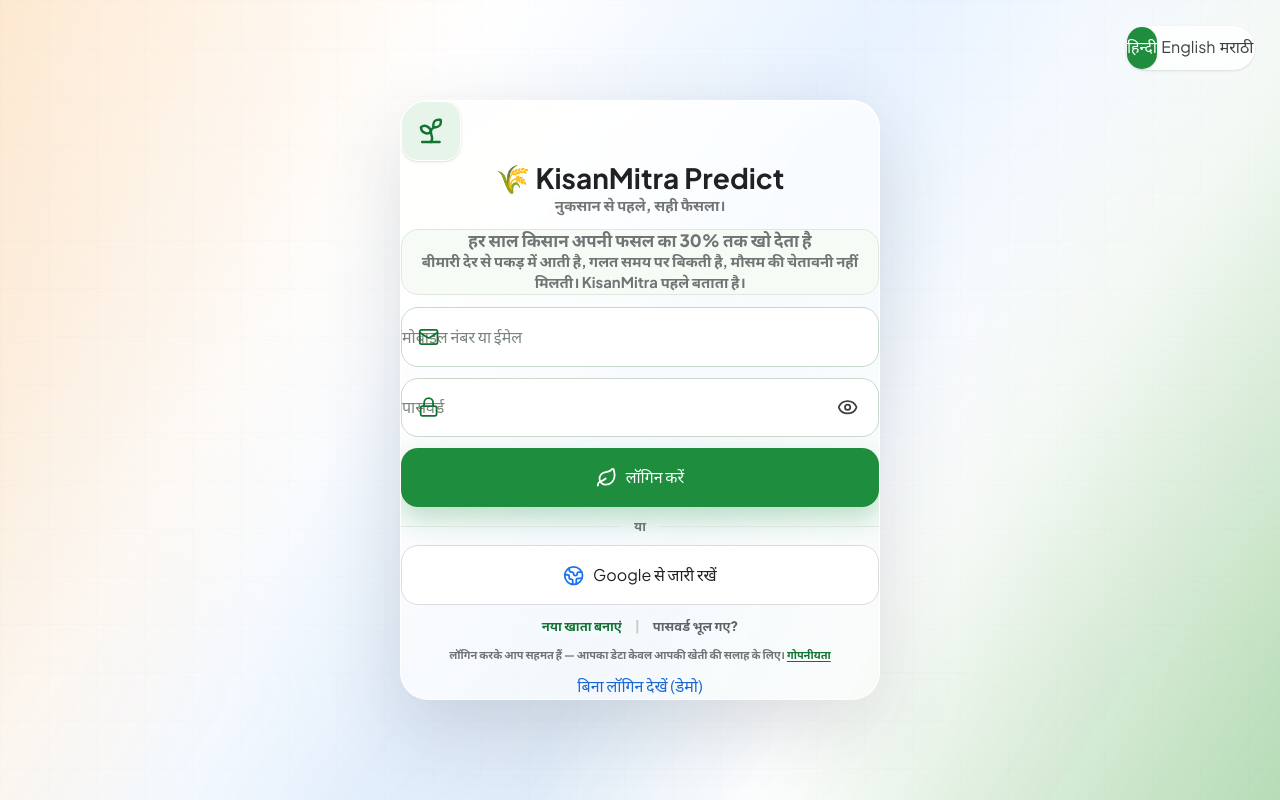
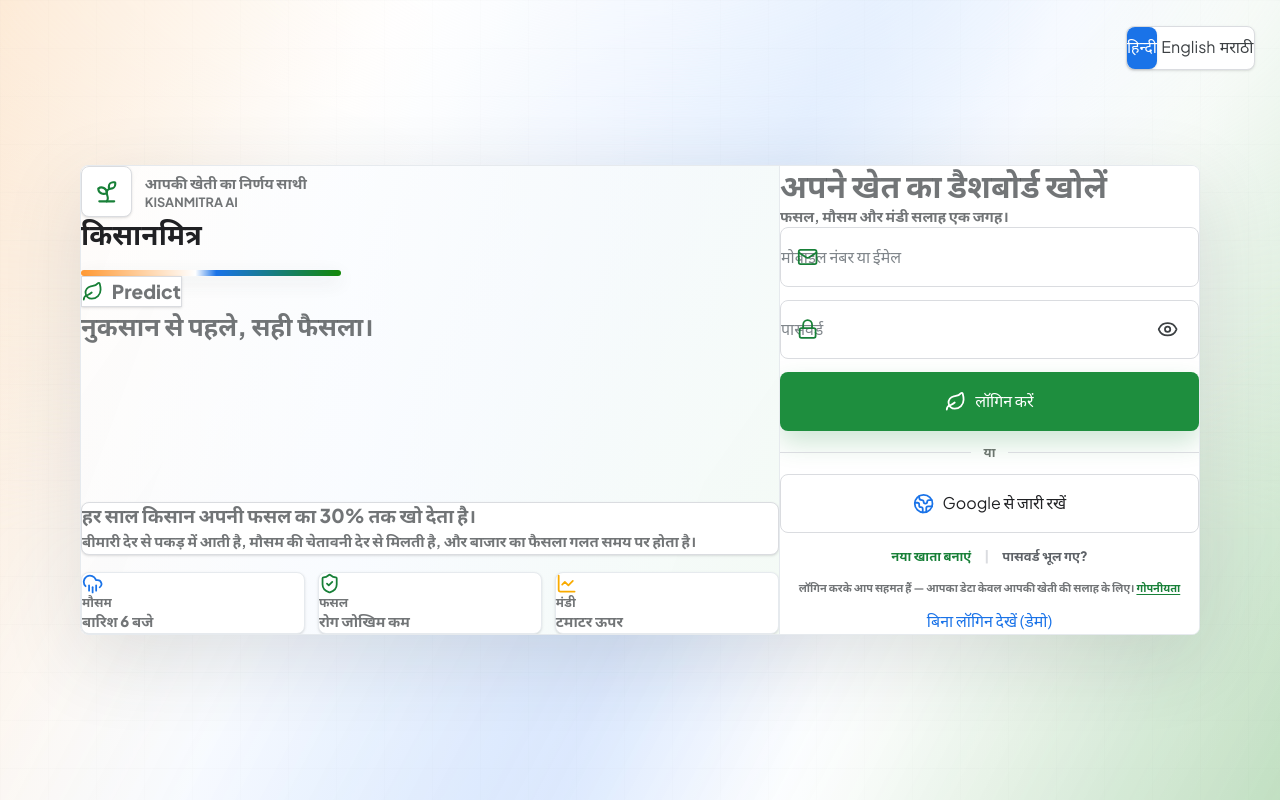
Before and after one commit to ashu27198mastud-design/AIFarming, a Next.js app: page / in a window 1280 px wide. Built offline with nearby package versions, Linux system fonts and the light colour scheme.

Commit message:
Polish localized login experience

```diff
--- a/src/app/liquid-glass.css
+++ b/src/app/liquid-glass.css
@@ -659,3 +659,139 @@ body {
 .clean-details:not([open]) > summary {
   min-height: 64px !important;
 }
+
+/* Login page professional Google-style refresh. */
+.auth-page {
+  background:
+    linear-gradient(110deg, rgba(255, 153, 51, 0.13), rgba(255, 255, 255, 0.94) 30%, rgba(232, 240, 254, 0.9) 54%, rgba(255, 255, 255, 0.92) 68%, rgba(19, 136, 8, 0.13)),
+    linear-gradient(180deg, #fbfdff 0%, #f8fafc 100%) !important;
+}
+
+.auth-page::before {
+  background:
+    linear-gradient(118deg, rgba(255, 153, 51, 0.16), rgba(255, 255, 255, 0) 28%, rgba(26, 115, 232, 0.08) 52%, rgba(255, 255, 255, 0) 70%, rgba(19, 136, 8, 0.16)),
+    radial-gradient(90% 70% at 50% 0%, rgba(255, 255, 255, 0.9), rgba(255, 255, 255, 0.2) 62%, transparent) !important;
+  filter: blur(18px) saturate(112%) !important;
+}
+
+.auth-stage {
+  position: relative;
+  z-index: 1;
+  border-radius: 8px;
+  background:
+    linear-gradient(110deg, rgba(255, 255, 255, 0.96), rgba(248, 251, 255, 0.92) 48%, rgba(255, 255, 255, 0.96)),
+    linear-gradient(118deg, rgba(255, 153, 51, 0.045), rgba(26, 115, 232, 0.04) 50%, rgba(19, 136, 8, 0.045)) !important;
+}
+
+.auth-hero-panel {
+  background:
+    linear-gradient(125deg, rgba(255, 255, 255, 0.72), rgba(248, 251, 255, 0.82) 54%, rgba(246, 252, 247, 0.86)),
+    linear-gradient(90deg, rgba(255, 153, 51, 0.08), rgba(255, 255, 255, 0) 38%, rgba(19, 136, 8, 0.07)) !important;
+}
+
+.auth-login-panel.auth-card {
+  border-radius: 0 !important;
+  background: #fff !important;
+  box-shadow: none !important;
+}
+
+.auth-language-switch,
+.auth-language-switch button,
+.auth-mark,
+.auth-problem-card,
+.auth-signal,
+.auth-field input,
+.auth-field button,
+.auth-login-panel form > button,
+.auth-login-panel form > p {
+  border-radius: 8px !important;
+}
+
+.auth-language-switch button[aria-pressed='true'] {
+  background: #1a73e8 !important;
+}
+
+.auth-wordmark,
+.auth-login-panel h1,
+.auth-login-panel p,
+.auth-login-panel button,
+.auth-login-panel input {
+  letter-spacing: 0 !important;
+}
+
+.auth-wordmark {
+  text-wrap: balance;
+}
+
+.auth-wordmark::after {
+  display: block;
+  width: min(260px, 72%);
+  height: 6px;
+  margin-top: 18px;
+  border-radius: 999px;
+  background: linear-gradient(90deg, #ff9933 0%, #fff 44%, #1a73e8 52%, #138808 100%);
+  box-shadow: 0 6px 18px rgba(60, 64, 67, 0.12);
+  content: '';
+}
+
+.auth-signal {
+  border-color: #e6eaee !important;
+}
+
+.auth-signal-blue svg {
+  color: #1a73e8;
+}
+
+.auth-signal-green svg {
+  color: #188038;
+}
+
+.auth-signal-amber svg {
+  color: #f9ab00;
+}
+
+.auth-field input {
+  box-shadow: inset 0 1px 0 rgba(255, 255, 255, 0.9);
+}
+
+.auth-field input:focus {
+  box-shadow: 0 0 0 4px rgba(232, 240, 254, 0.95), inset 0 1px 0 rgba(255, 255, 255, 0.9) !important;
+}
+
+.auth-login-panel form > button[type='submit'] {
+  background: #1e8e3e !important;
+}
+
+.auth-login-panel form > button[type='submit']:hover {
+  background: #188038 !important;
+}
+
+@media (max-width: 767px) {
+  .auth-page {
+    align-items: center !important;
+    padding-top: 76px !important;
+  }
+
+  .auth-stage {
+    width: min(100%, 460px);
+    max-height: calc(100svh - 96px) !important;
+  }
+
+  .auth-login-panel.auth-card {
+    overflow-y: auto;
+  }
+}
+
+@media (max-height: 740px) {
+  .auth-login-panel {
+    padding: 16px !important;
+  }
+
+  .auth-login-panel header {
+    margin-bottom: 12px !important;
+  }
+
+  .auth-login-panel form {
+    gap: 8px !important;
+  }
+}
--- a/src/app/page.tsx
+++ b/src/app/page.tsx
@@ -2,8 +2,8 @@
 
 import Link from 'next/link';
 import { useRouter } from 'next/navigation';
-import { Eye, EyeOff, Globe2, Leaf, Lock, Mail, Sprout } from 'lucide-react';
-import { FormEvent, useEffect, useMemo, useState } from 'react';
+import { CloudRain, Eye, EyeOff, Globe2, Leaf, LineChart, Lock, Mail, ShieldCheck, Sprout } from 'lucide-react';
+import { FormEvent, useEffect, useState } from 'react';
 import { LANGUAGES, TRANSLATIONS, type LanguageCode } from '@/lib/i18n';
 import { buildSupabaseGoogleOAuthUrl } from '@/lib/supabase-auth';
 import {
@@ -19,8 +19,14 @@ const LANGUAGE_STORAGE_KEY = 'km-lang';
 
 type LoginCopy = {
   appName: string;
+  productName: string;
+  productSuffix: string;
+  eyebrow: string;
   tagline: string;
-  problem: string;
+  problemLead: string;
+  problemDetail: string;
+  signInTitle: string;
+  signInSubtext: string;
   identifier: string;
   password: string;
   login: string;
@@ -39,13 +45,20 @@ type LoginCopy = {
   accountCreated: string;
   forgotMessage: string;
   googleUnavailable: string;
+  signals: Array<{ label: string; value: string; tone: 'blue' | 'green' | 'amber' }>;
 };
 
 const LOGIN_COPY: Record<LanguageCode, LoginCopy> = {
   hi: {
-    appName: 'KisanMitra Predict',
+    appName: 'किसानमित्र Predict',
+    productName: 'किसानमित्र',
+    productSuffix: 'Predict',
+    eyebrow: 'आपकी खेती का निर्णय साथी',
     tagline: 'नुकसान से पहले, सही फैसला।',
-    problem: 'हर साल किसान अपनी फसल का 30% तक खो देता है — बीमारी देर से पकड़ में आती है, गलत समय पर बिकती है, मौसम की चेतावनी नहीं मिलती। KisanMitra पहले बताता है।',
+    problemLead: 'हर साल किसान अपनी फसल का 30% तक खो देता है।',
+    problemDetail: 'बीमारी देर से पकड़ में आती है, मौसम की चेतावनी देर से मिलती है, और बाजार का फैसला गलत समय पर होता है।',
+    signInTitle: 'अपने खेत का डैशबोर्ड खोलें',
+    signInSubtext: 'फसल, मौसम और मंडी सलाह एक जगह।',
     identifier: 'मोबाइल नंबर या ईमेल',
     password: 'पासवर्ड',
     login: 'लॉगिन करें',
@@ -63,12 +76,23 @@ const LOGIN_COPY: Record<LanguageCode, LoginCopy> = {
     missingFields: 'मोबाइल/ईमेल और पासवर्ड भरें।',
     accountCreated: 'खाता बन गया। अब डैशबोर्ड खोल रहे हैं।',
     forgotMessage: 'पासवर्ड रीसेट जल्द आएगा। अभी नया खाता बनाएं या डेमो देखें।',
-    googleUnavailable: 'Google लॉगिन के लिए Supabase सेटअप जोड़ना बाकी है। अभी डेमो देखें।',
+    googleUnavailable: 'Google लॉगिन अभी पूरा नहीं हुआ। डेमो देखें या फिर कोशिश करें।',
+    signals: [
+      { label: 'मौसम', value: 'बारिश 6 बजे', tone: 'blue' },
+      { label: 'फसल', value: 'रोग जोखिम कम', tone: 'green' },
+      { label: 'मंडी', value: 'टमाटर ऊपर', tone: 'amber' },
+    ],
   },
   mr: {
-    appName: 'KisanMitra Predict',
+    appName: 'किसानमित्र Predict',
+    productName: 'किसानमित्र',
+    productSuffix: 'Predict',
+    eyebrow: 'तुमच्या शेतीचा निर्णय साथी',
     tagline: 'नुकसान होण्यापूर्वी, योग्य निर्णय.',
-    problem: 'दरवर्षी शेतकरी पिकाचे 30% पर्यंत नुकसान सहन करतो — रोग उशिरा समजतो, विक्री चुकीच्या वेळी होते, हवामानाचा इशारा मिळत नाही. KisanMitra आधी सांगतो.',
+    problemLead: 'दरवर्षी शेतकरी पिकाचे 30% पर्यंत नुकसान सहन करतो.',
+    problemDetail: 'रोग उशिरा समजतो, हवामानाचा इशारा उशिरा मिळतो, आणि बाजाराचा निर्णय चुकीच्या वेळी होतो.',
+    signInTitle: 'तुमचा शेती डॅशबोर्ड उघडा',
+    signInSubtext: 'पीक, हवामान आणि मंडी सल्ला एका ठिकाणी.',
     identifier: 'मोबाइल नंबर किंवा ईमेल',
     password: 'पासवर्ड',
     login: 'लॉगिन करा',
@@ -86,12 +110,23 @@ const LOGIN_COPY: Record<LanguageCode, LoginCopy> = {
     missingFields: 'मोबाइल/ईमेल आणि पासवर्ड भरा.',
     accountCreated: 'खाते तयार झाले. आता डॅशबोर्ड उघडत आहे.',
     forgotMessage: 'पासवर्ड रीसेट लवकरच येईल. आत्ता नवे खाते तयार करा किंवा डेमो पाहा.',
-    googleUnavailable: 'Google लॉगिनसाठी Supabase सेटअप अजून जोडायचा आहे. आत्ता डेमो पाहा.',
+    googleUnavailable: 'Google लॉगिन अजून पूर्ण झाले नाही. डेमो पाहा किंवा पुन्हा प्रयत्न करा.',
+    signals: [
+      { label: 'हवामान', value: 'पाऊस 6 वाजता', tone: 'blue' },
+      { label: 'पीक', value: 'रोग धोका कमी', tone: 'green' },
+      { label: 'मंडी', value: 'टोमॅटो वर', tone: 'amber' },
+    ],
   },
   en: {
     appName: 'KisanMitra Predict',
+    productName: 'KisanMitra',
+    productSuffix: 'Predict',
+    eyebrow: 'Decision support for every farm',
     tagline: 'Before the loss, the right decision.',
-    problem: 'Every year a farmer loses up to 30% of the crop — disease is found late, produce sells at the wrong time, and weather warnings arrive too late. KisanMitra tells you first.',
+    problemLead: 'Farmers lose up to 30% of a crop every year.',
+    problemDetail: 'Disease is found late, weather warnings arrive late, and market decisions happen at the wrong time.',
+    signInTitle: 'Open your farm dashboard',
+    signInSubtext: 'Crop, weather, and mandi advice in one place.',
     identifier: 'Mobile number or email',
     password: 'Password',
     login: 'Log in',
@@ -109,8 +144,19 @@ const LOGIN_COPY: Record<LanguageCode, LoginCopy> = {
     missingFields: 'Enter mobile/email and password.',
     accountCreated: 'Account created. Opening your dashboard.',
     forgotMessage: 'Password reset is coming soon. Create a new account or view the demo for now.',
-    googleUnavailable: 'Google login needs Supabase setup. View the demo for now.',
+    googleUnavailable: 'Google login could not be completed yet. View the demo or try again.',
+    signals: [
+      { label: 'Weather', value: 'Rain at 6 PM', tone: 'blue' },
+      { label: 'Crop', value: 'Disease risk low', tone: 'green' },
+      { label: 'Mandi', value: 'Tomato rising', tone: 'amber' },
+    ],
   },
+};
+
+const SIGNAL_ICONS = {
+  blue: CloudRain,
+  green: ShieldCheck,
+  amber: LineChart,
 };
 
 function readSavedLanguage(): LanguageCode {
@@ -152,8 +198,6 @@ export default function LoginPage() {
     document.documentElement.lang = lang;
     window.localStorage.setItem(LANGUAGE_STORAGE_KEY, lang);
   }, [lang]);
-
-  const problemLines = useMemo(() => copy.problem.split(' — '), [copy.problem]);
 
   const finishLogin = (options: { mode: 'user' | 'demo'; identifier: string; name?: string }) => {
     const session = createSession({ ...options, language: lang });
@@ -211,55 +255,97 @@ export default function LoginPage() {
   const continueAsDemo = () => finishLogin({ mode: 'demo', identifier: 'demo@kisanmitra.local', name: 'Asha Pawar' });
 
   return (
-    <main className="auth-canvas relative flex h-[100svh] items-center justify-center overflow-hidden px-3 py-3 text-[#202124] sm:px-6">
-      <div className="absolute right-3 top-3 z-10 flex items-center gap-1 rounded-full border border-white/80 bg-white/80 p-1 shadow-sm backdrop-blur-xl sm:right-6 sm:top-6">
+    <main className="auth-canvas auth-page relative flex h-[100svh] items-center justify-center overflow-hidden px-4 py-4 text-[#202124] sm:px-6">
+      <div className="auth-language-switch absolute right-4 top-4 z-20 flex items-center gap-1 border border-[#DADCE0] bg-white p-1 shadow-sm sm:right-6 sm:top-6">
         {LANGUAGES.map((item) => (
           <button
             key={item.code}
             type="button"
             onClick={() => setLang(item.code)}
-            className={`min-h-10 rounded-full px-3 text-xs font-black transition ${lang === item.code ? 'bg-[#1E8E3E] text-white shadow-sm' : 'text-[#3C4043] hover:bg-white'}`}
+            aria-pressed={lang === item.code}
+            className={`min-h-10 px-4 text-sm font-bold transition ${lang === item.code ? 'bg-[#1A73E8] text-white shadow-sm' : 'text-[#3C4043] hover:bg-[#F8F9FA]'}`}
           >
             {item.name}
           </button>
         ))}
       </div>
 
-      <section className="auth-card grid max-h-[calc(100svh-24px)] w-full max-w-[440px] grid-rows-[auto_auto_1fr] gap-3 overflow-hidden rounded-[28px] border border-white/90 bg-white/86 p-4 shadow-[0_24px_80px_rgba(60,64,67,0.16)] backdrop-blur-2xl sm:max-w-[480px] sm:p-5">
-        <header className="text-center">
-          <div className="mx-auto mb-2 flex h-14 w-14 items-center justify-center rounded-2xl border border-white bg-[#E6F4EA] text-[#137333] shadow-sm">
-            <Sprout className="h-7 w-7" />
+      <section className="auth-stage grid max-h-[calc(100svh-32px)] w-full max-w-[1120px] overflow-hidden border border-[#E6EAEE] bg-white shadow-[0_24px_80px_rgba(60,64,67,0.14)] md:grid-cols-[minmax(0,1.12fr)_420px]">
+        <section className="auth-hero-panel hidden min-h-0 flex-col justify-between overflow-hidden p-10 md:flex lg:p-12">
+          <div>
+            <div className="flex items-center gap-3">
+              <div className="auth-mark flex h-12 w-12 items-center justify-center border border-[#DADCE0] bg-white text-[#188038] shadow-sm">
+                <Sprout className="h-6 w-6" />
               </div>
-          <h1 className="text-[25px] font-black leading-tight text-[#123524]">🌾 {copy.appName}</h1>
-          <p className="mt-1 text-sm font-extrabold text-[#4F6F58]">{copy.tagline}</p>
+              <div>
+                <p className="text-sm font-bold text-[#5F6368]">{copy.eyebrow}</p>
+                <p className="text-xs font-bold uppercase text-[#188038]">KisanMitra AI</p>
+              </div>
+            </div>
+
+            <div className="mt-12">
+              <h1 className="auth-wordmark text-7xl font-black leading-none text-[#202124] lg:text-8xl">{copy.productName}</h1>
+              <p className="mt-3 inline-flex items-center gap-2 border border-[#DADCE0] bg-white px-3 py-2 text-lg font-black text-[#1A73E8] shadow-sm">
+                <Leaf className="h-5 w-5 text-[#188038]" /> {copy.productSuffix}
+              </p>
+              <p className="mt-6 max-w-xl text-2xl font-black leading-snug text-[#202124]">{copy.tagline}</p>
+            </div>
+          </div>
+
+          <div className="grid gap-4">
+            <div className="auth-problem-card border border-[#DADCE0] bg-white p-5 shadow-sm">
+              <p className="text-lg font-black leading-6 text-[#202124]">{copy.problemLead}</p>
+              <p className="mt-2 text-sm font-bold leading-6 text-[#5F6368]">{copy.problemDetail}</p>
+            </div>
+            <div className="grid grid-cols-3 gap-3">
+              {copy.signals.map((signal) => {
+                const Icon = SIGNAL_ICONS[signal.tone];
+                return (
+                  <div key={`${signal.label}-${signal.value}`} className={`auth-signal auth-signal-${signal.tone} border bg-white p-4 shadow-sm`}>
+                    <Icon className="h-5 w-5" />
+                    <p className="mt-3 text-xs font-black uppercase text-[#5F6368]">{signal.label}</p>
+                    <p className="mt-1 text-sm font-black text-[#202124]">{signal.value}</p>
+                  </div>
+                );
+              })}
+            </div>
+          </div>
+        </section>
+
+        <section className="auth-card auth-login-panel flex min-h-0 flex-col justify-center overflow-hidden bg-white p-5 sm:p-7 md:border-l md:border-[#E6EAEE]">
+          <header className="mb-5 text-left md:mb-7">
+            <div className="mb-4 flex items-center gap-3 md:hidden">
+              <div className="auth-mark flex h-11 w-11 items-center justify-center border border-[#DADCE0] bg-white text-[#188038] shadow-sm">
+                <Sprout className="h-5 w-5" />
+              </div>
+              <div>
+                <h1 className="text-3xl font-black leading-tight text-[#202124]">{copy.productName}</h1>
+                <p className="text-sm font-black text-[#1A73E8]">{copy.productSuffix}</p>
+              </div>
+            </div>
+            <p className="text-2xl font-black leading-tight text-[#202124] md:text-3xl">{copy.signInTitle}</p>
+            <p className="mt-2 text-sm font-bold leading-5 text-[#5F6368]">{copy.signInSubtext}</p>
           </header>
 
-        <section className="rounded-2xl border border-[#DDE8DE] bg-[#F6FBF6] px-4 py-3 text-center">
-          <p className="text-[15px] font-black leading-5 text-[#21452D] sm:text-base">
-            {problemLines[0]}
-          </p>
-          <p className="mt-1 line-clamp-2 text-[13px] font-bold leading-5 text-[#5F6F64] sm:text-sm">{problemLines.slice(1).join(' — ') || copy.problem}</p>
-        </section>
-
-        <form onSubmit={submit} className="flex min-h-0 flex-col gap-2.5">
-          <label className="relative block">
-            <Mail className="pointer-events-none absolute left-4 top-1/2 h-5 w-5 -translate-y-1/2 text-[#137333]" />
+          <form onSubmit={submit} className="flex min-h-0 flex-col gap-3">
+            <label className="auth-field relative block">
+              <Mail className="pointer-events-none absolute left-4 top-1/2 h-5 w-5 -translate-y-1/2 text-[#188038]" />
               <input
                 value={identifier}
                 onChange={(event) => setIdentifier(event.target.value)}
-              className="min-h-14 w-full rounded-2xl border border-[#C8D9CC] bg-white pl-12 pr-4 text-lg font-bold text-[#202124] outline-none transition placeholder:text-[#7A857C] focus:border-[#1E8E3E] focus:ring-4 focus:ring-[#E6F4EA]"
+                className="min-h-14 w-full border border-[#DADCE0] bg-white pl-12 pr-4 text-lg font-bold text-[#202124] outline-none transition placeholder:text-[#80868B] focus:border-[#1A73E8] focus:ring-4 focus:ring-[#E8F0FE]"
                 placeholder={copy.identifier}
                 inputMode="email"
                 autoComplete="username"
               />
             </label>
 
-          <label className="relative block">
-            <Lock className="pointer-events-none absolute left-4 top-1/2 h-5 w-5 -translate-y-1/2 text-[#137333]" />
+            <label className="auth-field relative block">
+              <Lock className="pointer-events-none absolute left-4 top-1/2 h-5 w-5 -translate-y-1/2 text-[#188038]" />
               <input
                 value={password}
                 onChange={(event) => setPassword(event.target.value)}
-              className="min-h-14 w-full rounded-2xl border border-[#C8D9CC] bg-white pl-12 pr-14 text-lg font-bold text-[#202124] outline-none transition placeholder:text-[#7A857C] focus:border-[#1E8E3E] focus:ring-4 focus:ring-[#E6F4EA]"
+                className="min-h-14 w-full border border-[#DADCE0] bg-white pl-12 pr-14 text-lg font-bold text-[#202124] outline-none transition placeholder:text-[#80868B] focus:border-[#1A73E8] focus:ring-4 focus:ring-[#E8F0FE]"
                 placeholder={copy.password}
                 type={showPassword ? 'text' : 'password'}
                 autoComplete={mode === 'login' ? 'current-password' : 'new-password'}
@@ -267,7 +353,7 @@ export default function LoginPage() {
               <button
                 type="button"
                 onClick={() => setShowPassword((value) => !value)}
-              className="absolute right-2 top-1/2 flex h-11 w-11 -translate-y-1/2 items-center justify-center rounded-full text-[#3C4043] hover:bg-[#F1F3F4]"
+                className="absolute right-2 top-1/2 flex h-11 w-11 -translate-y-1/2 items-center justify-center text-[#3C4043] hover:bg-[#F1F3F4]"
                 aria-label={showPassword ? 'Hide password' : 'Show password'}
               >
                 {showPassword ? <EyeOff className="h-5 w-5" /> : <Eye className="h-5 w-5" />}
@@ -275,36 +361,36 @@ export default function LoginPage() {
             </label>
 
             {message && (
-            <p className={`rounded-2xl px-4 py-2 text-sm font-black ${message.tone === 'error' ? 'bg-[#FCE8E6] text-[#B3261E]' : 'bg-[#E8F0FE] text-[#174EA6]'}`}>{message.text}</p>
+              <p className={`border px-4 py-3 text-sm font-black ${message.tone === 'error' ? 'border-[#F4AEA7] bg-[#FCE8E6] text-[#B3261E]' : 'border-[#C2D7FF] bg-[#E8F0FE] text-[#174EA6]'}`}>{message.text}</p>
             )}
 
             <button
               type="submit"
               disabled={submitting}
-            className="flex min-h-14 w-full items-center justify-center gap-2 rounded-2xl bg-[#1E8E3E] text-lg font-black text-white shadow-[0_12px_26px_rgba(30,142,62,0.28)] transition hover:bg-[#137333] disabled:opacity-70"
+              className="flex min-h-14 w-full items-center justify-center gap-2 bg-[#1E8E3E] text-lg font-black text-white shadow-[0_12px_26px_rgba(30,142,62,0.22)] transition hover:bg-[#188038] disabled:opacity-70"
             >
               <Leaf className="h-5 w-5" /> {mode === 'signup' ? copy.signupButton : copy.login}
             </button>
 
             <div className="flex items-center gap-3 text-xs font-black text-[#6B756E]">
-            <span className="h-px flex-1 bg-[#DDE5DF]" />
+              <span className="h-px flex-1 bg-[#DADCE0]" />
               {copy.or}
-            <span className="h-px flex-1 bg-[#DDE5DF]" />
+              <span className="h-px flex-1 bg-[#DADCE0]" />
             </div>
 
             <button
               type="button"
               onClick={continueWithGoogle}
-            className="flex min-h-14 w-full items-center justify-center gap-2 rounded-2xl border border-[#DADCE0] bg-white text-base font-black text-[#202124] transition hover:bg-[#F8F9FA]"
+              className="flex min-h-14 w-full items-center justify-center gap-2 border border-[#DADCE0] bg-white text-base font-black text-[#202124] transition hover:bg-[#F8F9FA]"
             >
               <Globe2 className="h-5 w-5 text-[#1A73E8]" /> {copy.google}
             </button>
 
-          <div className="flex items-center justify-center gap-3 text-[13px] font-black">
-            <button type="button" onClick={() => { setMode(mode === 'login' ? 'signup' : 'login'); setMessage(null); }} className="text-[#137333] hover:underline">
+            <div className="flex flex-wrap items-center justify-center gap-3 text-[13px] font-black">
+              <button type="button" onClick={() => { setMode(mode === 'login' ? 'signup' : 'login'); setMessage(null); }} className="text-[#188038] hover:underline">
                 {mode === 'login' ? copy.signup : copy.loginLink}
               </button>
-            <span className="text-[#C8D0CB]">|</span>
+              <span className="text-[#DADCE0]">|</span>
               <button type="button" onClick={() => setMessage({ tone: 'info', text: copy.forgotMessage })} className="text-[#5F6368] hover:underline">
                 {copy.forgot}
               </button>
@@ -312,14 +398,15 @@ export default function LoginPage() {
 
             <p className="text-center text-[11px] font-bold leading-4 text-[#6A756F]">
               {copy.consentPrefix}{' '}
-            <Link href="/privacy" className="text-[#137333] underline underline-offset-2">{copy.consentLink}</Link>
+              <Link href="/privacy" className="text-[#188038] underline underline-offset-2">{copy.consentLink}</Link>
             </p>
 
-          <button type="button" onClick={continueAsDemo} className="mx-auto -mt-1 text-sm font-black text-[#1967D2] hover:underline">
+            <button type="button" onClick={continueAsDemo} className="mx-auto text-sm font-black text-[#1A73E8] hover:underline">
               {copy.demo}
             </button>
           </form>
         </section>
+      </section>
     </main>
   );
 }
```
Lines whose indentation alone changed are shown as unchanged.
